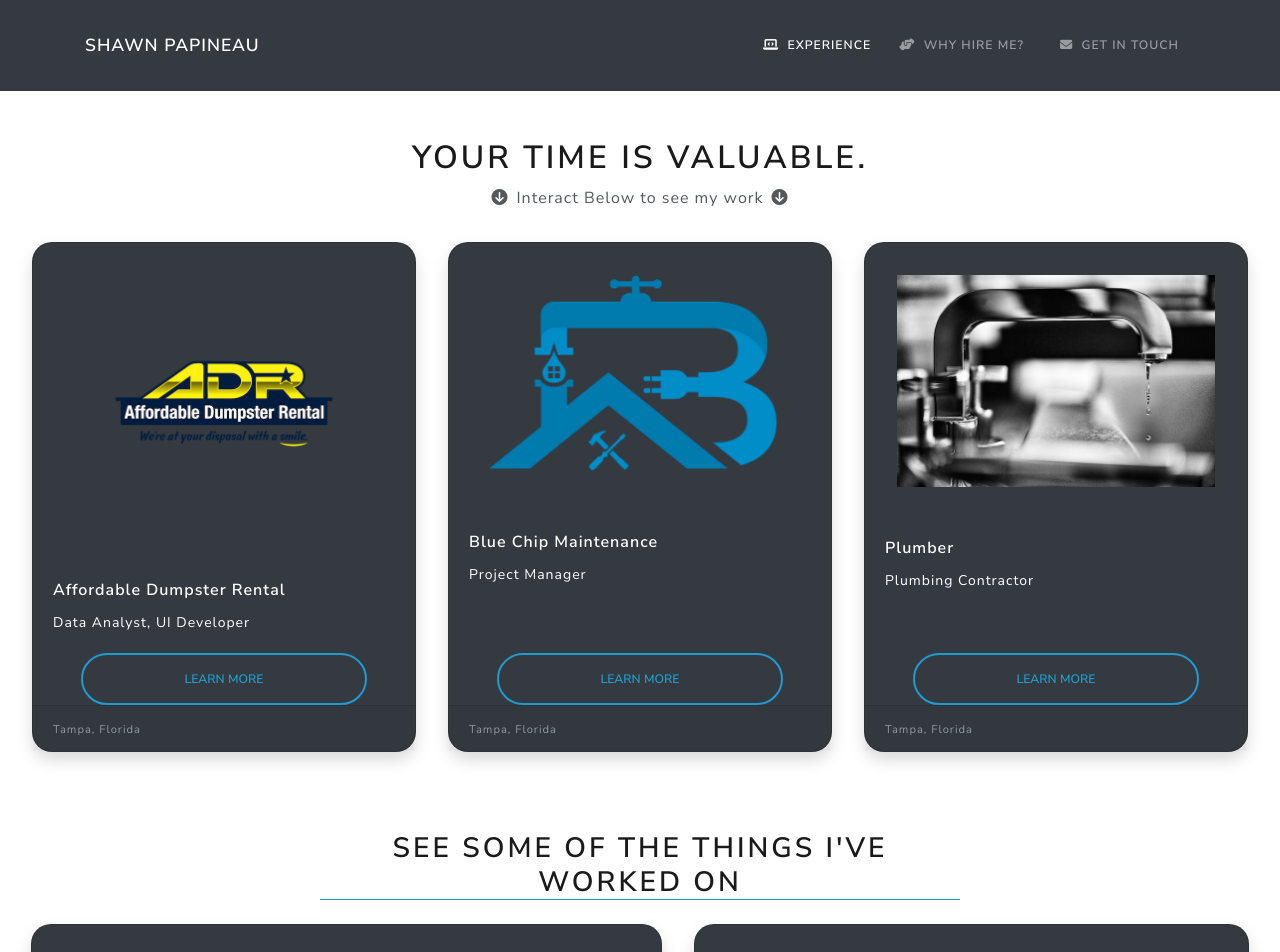
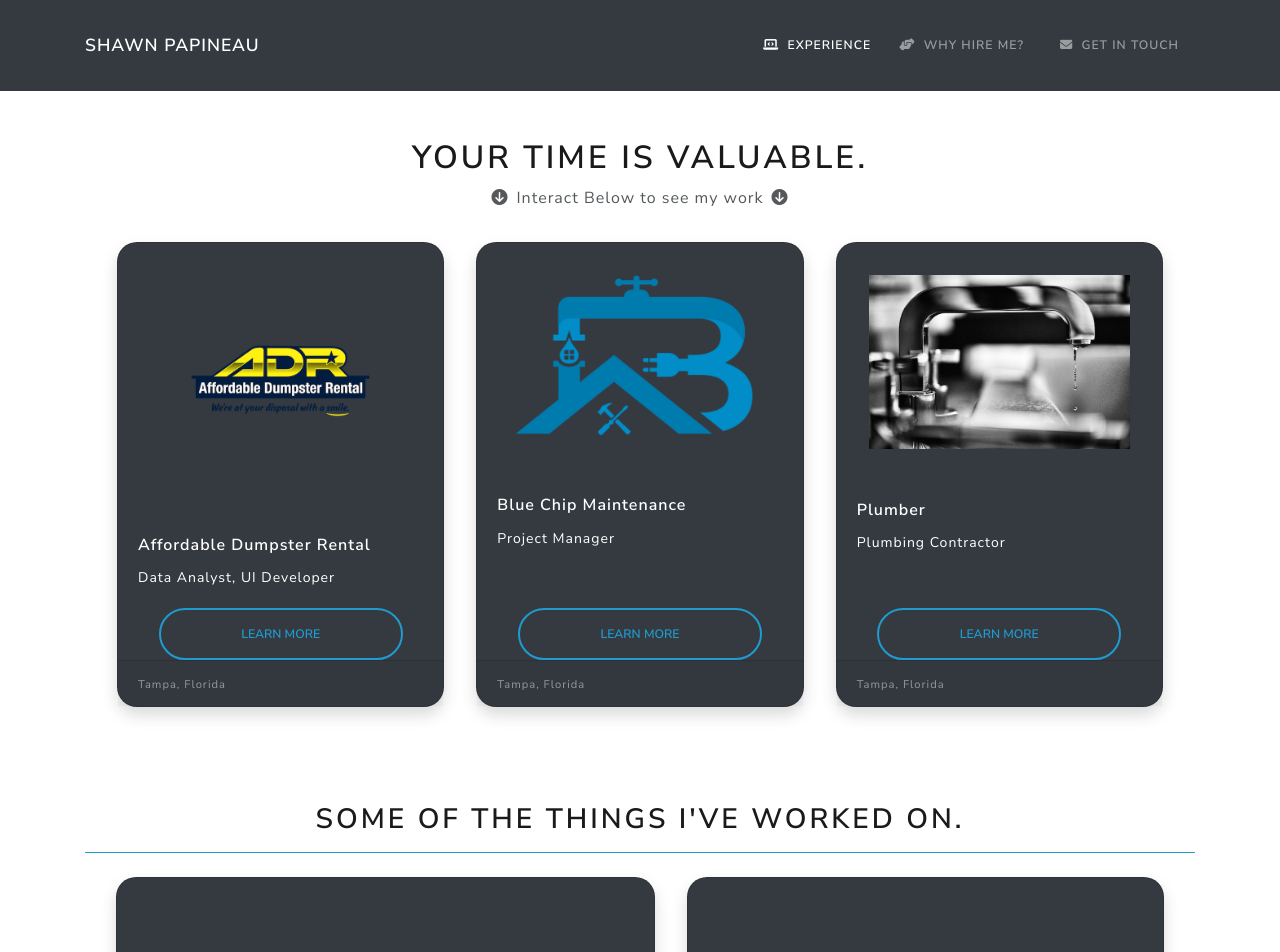
Before and after one commit to spapineau54/Portfolio-site, a React (Create React App) app in the folder frontend/: page /resume in a window 1280 px wide. Shown: the top 952 px of the page. Built offline with nearby package versions, Linux system fonts and the light colour scheme.

Commit message:
scott revisions

```diff
--- a/frontend/src/screens/ResumeView.js
+++ b/frontend/src/screens/ResumeView.js
@@ -7,8 +7,8 @@ import projects from '../projects.json'
 
 const ResumeView = () => {
   return (
-    <>
-      <h1 className='w-80  text-lg-center  mt-5 display-5 '>
+    <Container>
+      <h1 className='w-80   text-center  mt-5 display-5 '>
         Your Time is Valuable.
       </h1>
       <Container style={{ fontSize: '1rem' }} fluid className='text-center'>
@@ -25,8 +25,8 @@ const ResumeView = () => {
           return <Employer employer={employer} />
         })}
       </Container>
-      <h2 className='mt-5 text-center border-bottom border-info w-50 mx-auto '>
-        See Some of the things I've Worked On
+      <h2 className='mt-5 p-3 text-center border-bottom border-info w-90 mx-auto '>
+        Some of the things I've Worked On.
       </h2>
       <Container
         fluid
@@ -36,7 +36,7 @@ const ResumeView = () => {
           return <Project project={project} />
         })}
       </Container>
-    </>
+    </Container>
   )
 }
 
```
Also changed, not shown: 7 other files (tests, documents, lock files or other folders).
